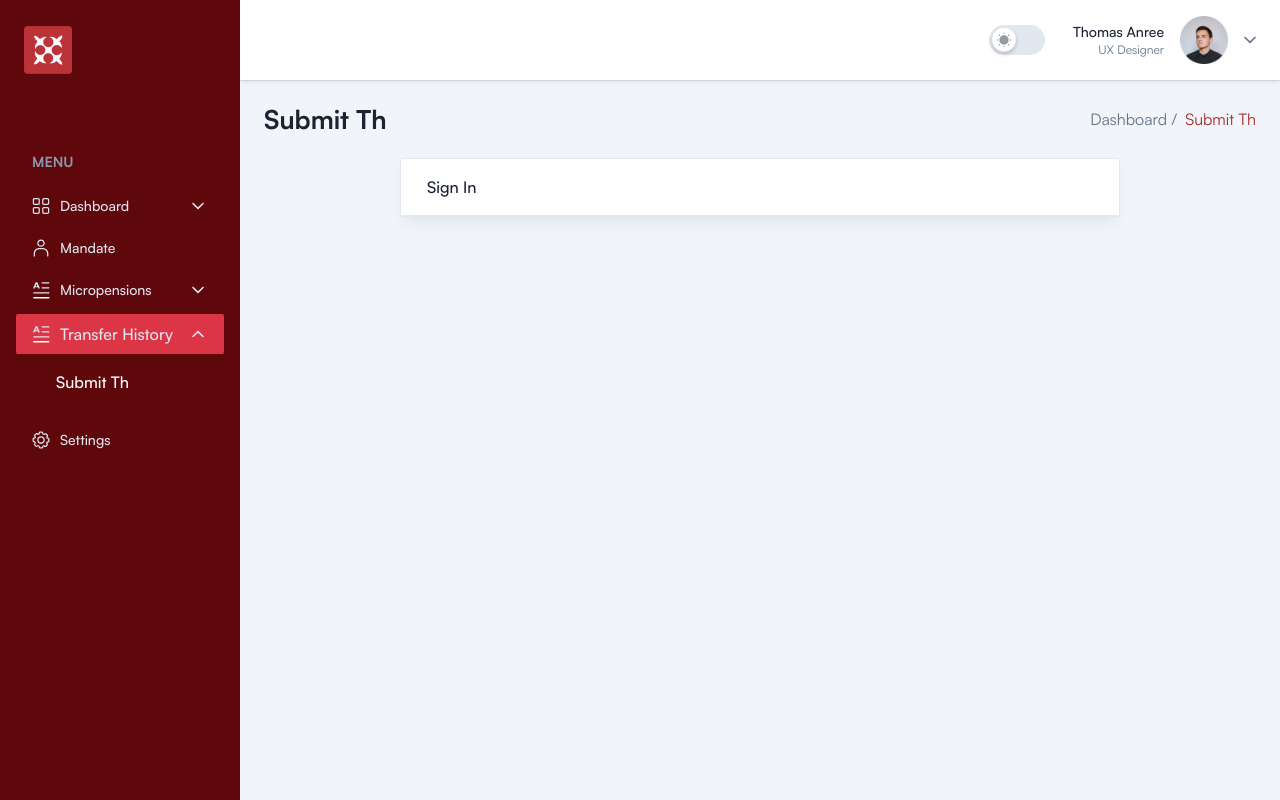
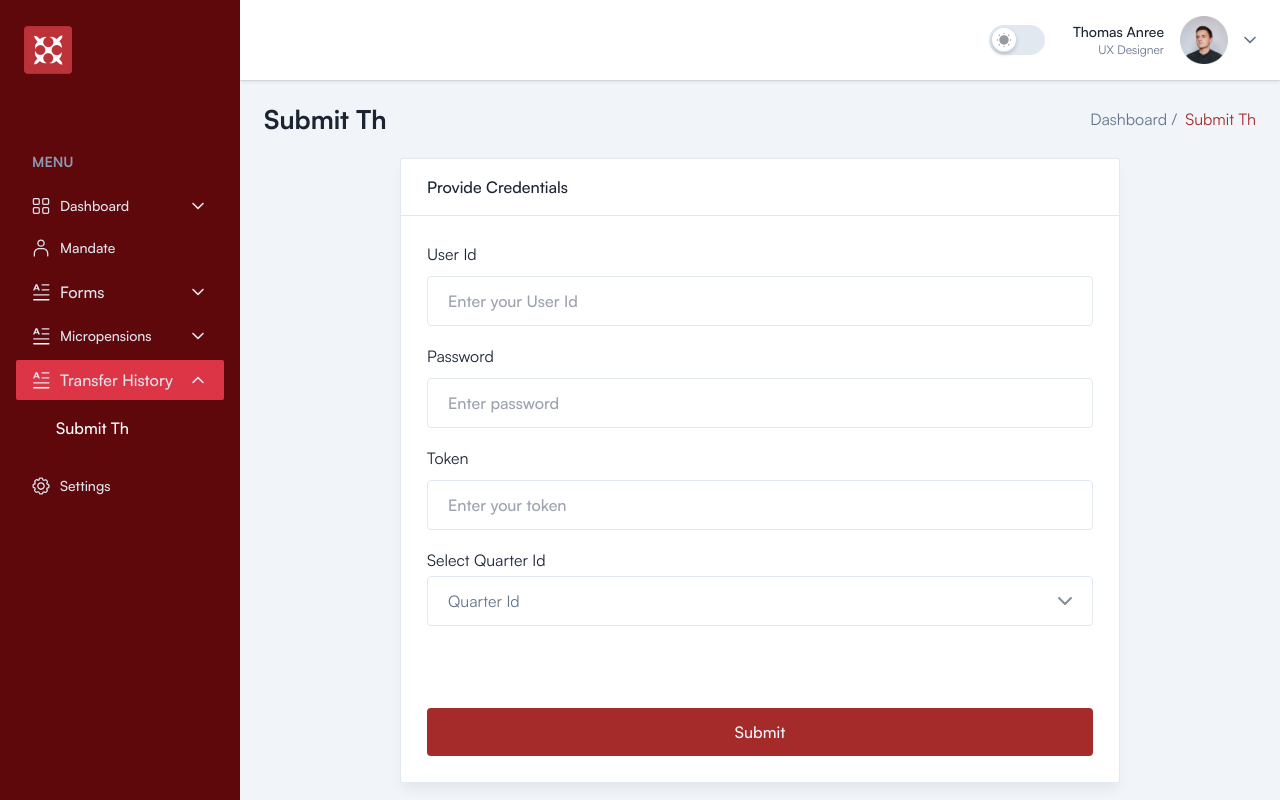
Before and after one commit to CrusaderSterlingPensions/cpl-cis-dashboard, a React (Vite) app: page /th in a window 1280 px wide. Built offline with nearby package versions, Linux system fonts and the light colour scheme.

Commit message:
credentials th page

```diff
--- a/package.json
+++ b/package.json
@@ -23,7 +23,7 @@
     "jsvectormap": "^1.5.3",
     "jszip": "^3.10.1",
     "match-sorter": "^6.3.1",
-    "moment": "^2.29.4",
+    "moment": "^2.30.1",
     "pdf-lib": "^1.17.1",
     "react": "^18.2.0",
     "react-apexcharts": "^1.4.1",
--- a/src/components/Sidebar.tsx
+++ b/src/components/Sidebar.tsx
@@ -289,7 +289,7 @@ const Sidebar = ({ sidebarOpen, setSidebarOpen }: SidebarProps) => {
               {/* <!-- Menu Item Profile --> */}
 
               {/* <!-- Menu Item Forms --> */}
-              {/* <SidebarLinkGroup
+              <SidebarLinkGroup
                 activeCondition={
                   pathname === '/forms' || pathname.includes('forms')
                 }
@@ -394,7 +394,7 @@ const Sidebar = ({ sidebarOpen, setSidebarOpen }: SidebarProps) => {
                     </React.Fragment>
                   );
                 }}
-              </SidebarLinkGroup> */}
+              </SidebarLinkGroup>
               {/* <!-- Menu Item Forms --> */}
 
               {/* <!-- Menu Micropensions  --> */}
--- a/src/pages/TransferHistory/SubmitTh/Credential.tsx
+++ b/src/pages/TransferHistory/SubmitTh/Credential.tsx
@@ -1,81 +1,140 @@
-import React from 'react';
+import {useState} from "react"
+import { useNavigate } from "react-router-dom";
 import Breadcrumb from '../../../components/Breadcrumb';
+import moment from "moment";
 
 const Credential = () => {
+  const now = moment()
+  const pastDate = now.subtract(1, 'months').year();
+  const [credentials, setCredentials] = useState({
+    userid: "",
+    password: "",
+    token: "",
+    quarter: ""
+  })
+
+  const navigate = useNavigate()
+
+  const handleChange = (event: any) => {
+    const { name, value } = event.target;
+
+    setCredentials((prevCredentials) => {
+      return {
+        ...prevCredentials,
+        [name]: value
+      };
+    });
+  };
+
+  const handleSubmit = (event:any) => {
+    event.preventDefault()
+    const credential = {
+      ...credentials,
+      quarter: credentials.quarter+"-"+pastDate
+    }
+    navigate('/th/upload', {
+      state: {
+        credentials: credential,
+      },
+    });
+  }
+
   return (
     <>
       <Breadcrumb pageName="Submit Th" />
 
       <div className="flex flex-row justify-center items-center">
         <div className="flex flex-col gap-9 w-180">
-          {/* <!-- Sign In Form --> */}
           <div className="rounded-sm border border-stroke bg-white shadow-default dark:border-strokedark dark:bg-boxdark">
             <div className="border-b border-stroke py-4 px-6.5 dark:border-strokedark">
               <h3 className="font-medium text-black dark:text-white">
-                Sign In
+                Provide Credentials
               </h3>
             </div>
-            {/* Signin page start */}
-            {/* <form onSubmit={handleSignIn}>
+            <form onSubmit = {handleSubmit}>
           <div className="p-6.5">
             <div className="mb-4.5">
               <label className="mb-2.5 block text-black dark:text-white">
-                Username
+                User Id
               </label>
               <input
-                onChange={(e) => setUsername(e.target.value)}
+                onChange = {handleChange}
                 type="text"
-                placeholder="Enter your Username"
+                name="userid"
+                value = {credentials.userid}
+                placeholder="Enter your User Id"
                 className="w-full rounded border-[1.5px] border-stroke bg-transparent py-3 px-5 font-medium outline-none transition focus:border-primary active:border-primary disabled:cursor-default disabled:bg-whiter dark:border-form-strokedark dark:bg-form-input dark:focus:border-primary"
               />
             </div>
-
-            <div>
+            <div className="mb-4.5">
               <label className="mb-2.5 block text-black dark:text-white">
                 Password
               </label>
               <input
-                onChange={(e) => setPassword(e.target.value)}
+                onChange = {handleChange}
                 type="password"
+                name="password"
+                value={credentials.password}
                 placeholder="Enter password"
                 className="w-full rounded border-[1.5px] border-stroke bg-transparent py-3 px-5 font-medium outline-none transition focus:border-primary active:border-primary disabled:cursor-default disabled:bg-whiter dark:border-form-strokedark dark:bg-form-input dark:focus:border-primary"
               />
             </div>
-
+            <div className="mb-4.5">
+              <label className="mb-2.5 block text-black dark:text-white">
+                Token
+              </label>
+              <input
+                onChange = {handleChange}
+                type="text"
+                name="token"
+                value={credentials.token}
+                placeholder="Enter your token"
+                className="w-full rounded border-[1.5px] border-stroke bg-transparent py-3 px-5 font-medium outline-none transition focus:border-primary active:border-primary disabled:cursor-default disabled:bg-whiter dark:border-form-strokedark dark:bg-form-input dark:focus:border-primary"
+              />
+            </div>
+            <div className="flex flex-col gap-5.5 mt-2 ">
+              <div className="mb-4.5">
+                <label className="mb-1 block text-black dark:text-white">
+                  Select Quarter Id
+                </label>
+                <div className="relative z-20 bg-white dark:bg-form-input">
+                  <select onChange = {handleChange} name="quarter" value={credentials.quarter} className="relative z-20 w-full appearance-none rounded border border-stroke bg-transparent py-3 px-5 outline-none transition focus:border-primary active:border-primary dark:border-form-strokedark dark:bg-form-input">
+                    <option value="" selected disabled>Quarter Id</option>
+                    <option value="1">1</option>
+                    <option value="2">2</option>
+                    <option value="3">3</option>
+                    <option value="4">4</option>
+                  </select>
+                  <span className="absolute top-1/2 right-4 z-10 -translate-y-1/2">
+                    <svg
+                      width="24"
+                      height="24"
+                      viewBox="0 0 24 24"
+                      fill="none"
+                      xmlns="http://www.w3.org/2000/svg"
+                    >
+                      <g opacity="0.8">
+                        <path
+                          fillRule="evenodd"
+                          clipRule="evenodd"
+                          d="M5.29289 8.29289C5.68342 7.90237 6.31658 7.90237 6.70711 8.29289L12 13.5858L17.2929 8.29289C17.6834 7.90237 18.3166 7.90237 18.7071 8.29289C19.0976 8.68342 19.0976 9.31658 18.7071 9.70711L12.7071 15.7071C12.3166 16.0976 11.6834 16.0976 11.2929 15.7071L5.29289 9.70711C4.90237 9.31658 4.90237 8.68342 5.29289 8.29289Z"
+                          fill="#637381"
+                        ></path>
+                      </g>
+                    </svg>
+                  </span>
+                </div>
+              </div>
+              </div>
             <button
               type="submit"
               className="flex mt-16 w-full justify-center rounded bg-primary p-3 font-medium text-gray"
             >
-              {isLoading ? (
-                <div role="status">
-                  <svg
-                    aria-hidden="true"
-                    className="w-6 h-6 text-gray-3 animate-spin dark:text-gray fill-primary"
-                    viewBox="0 0 100 101"
-                    fill="none"
-                    xmlns="http://www.w3.org/2000/svg"
-                  >
-                    <path
-                      d="M100 50.5908C100 78.2051 77.6142 100.591 50 100.591C22.3858 100.591 0 78.2051 0 50.5908C0 22.9766 22.3858 0.59082 50 0.59082C77.6142 0.59082 100 22.9766 100 50.5908ZM9.08144 50.5908C9.08144 73.1895 27.4013 91.5094 50 91.5094C72.5987 91.5094 90.9186 73.1895 90.9186 50.5908C90.9186 27.9921 72.5987 9.67226 50 9.67226C27.4013 9.67226 9.08144 27.9921 9.08144 50.5908Z"
-                      fill="currentColor"
-                    />
-                    <path
-                      d="M93.9676 39.0409C96.393 38.4038 97.8624 35.9116 97.0079 33.5539C95.2932 28.8227 92.871 24.3692 89.8167 20.348C85.8452 15.1192 80.8826 10.7238 75.2124 7.41289C69.5422 4.10194 63.2754 1.94025 56.7698 1.05124C51.7666 0.367541 46.6976 0.446843 41.7345 1.27873C39.2613 1.69328 37.813 4.19778 38.4501 6.62326C39.0873 9.04874 41.5694 10.4717 44.0505 10.1071C47.8511 9.54855 51.7191 9.52689 55.5402 10.0491C60.8642 10.7766 65.9928 12.5457 70.6331 15.2552C75.2735 17.9648 79.3347 21.5619 82.5849 25.841C84.9175 28.9121 86.7997 32.2913 88.1811 35.8758C89.083 38.2158 91.5421 39.6781 93.9676 39.0409Z"
-                      fill="currentFill"
-                    />
-                  </svg>
-                  <span className="sr-only">Loading...</span>
-                </div>
-              ) : (
-                'Sign In'
-              )}
+              Submit
             </button>
           </div>
-        </form> */}
-            {/* Signin page end */}
+        </form>
           </div>
-
-          {/* <!-- Sign Up Form --> */}
         </div>
       </div>
     </>
```
Also changed, not shown: 1 other file (tests, documents, lock files or other folders).
